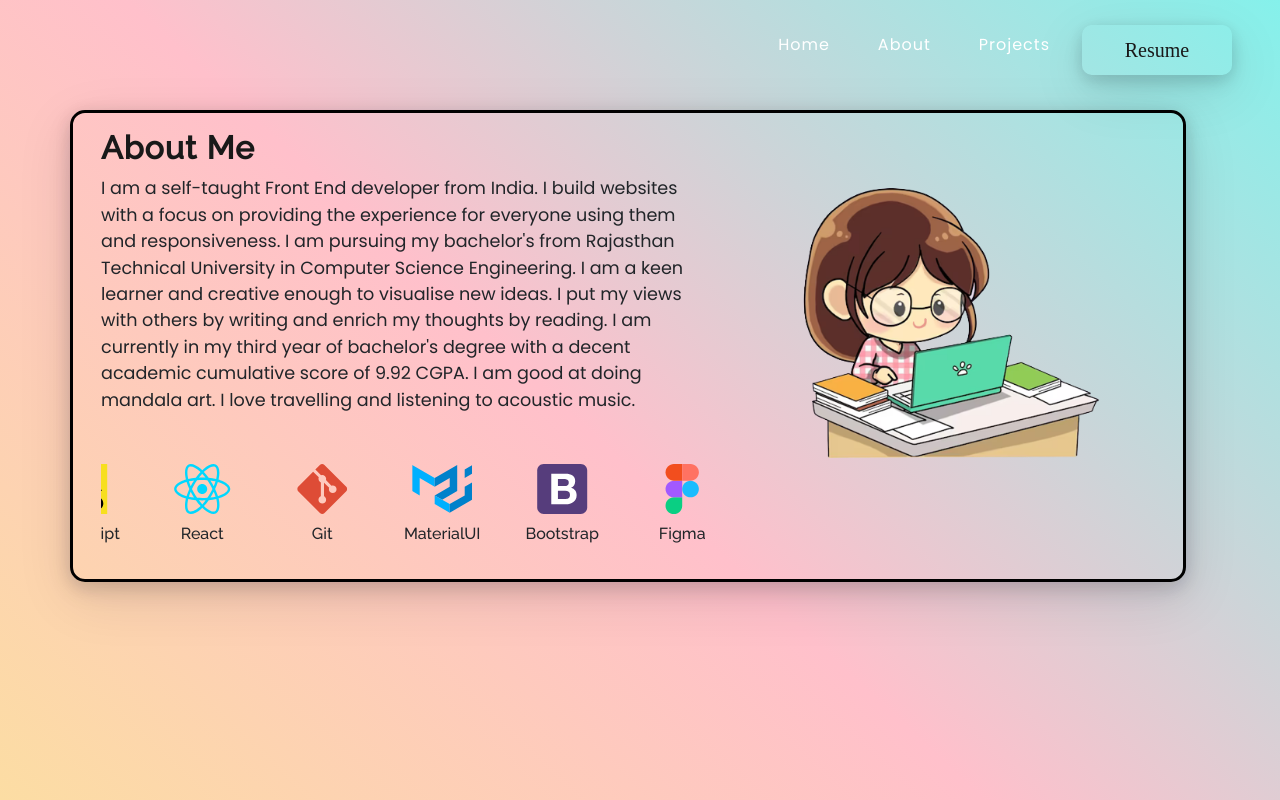
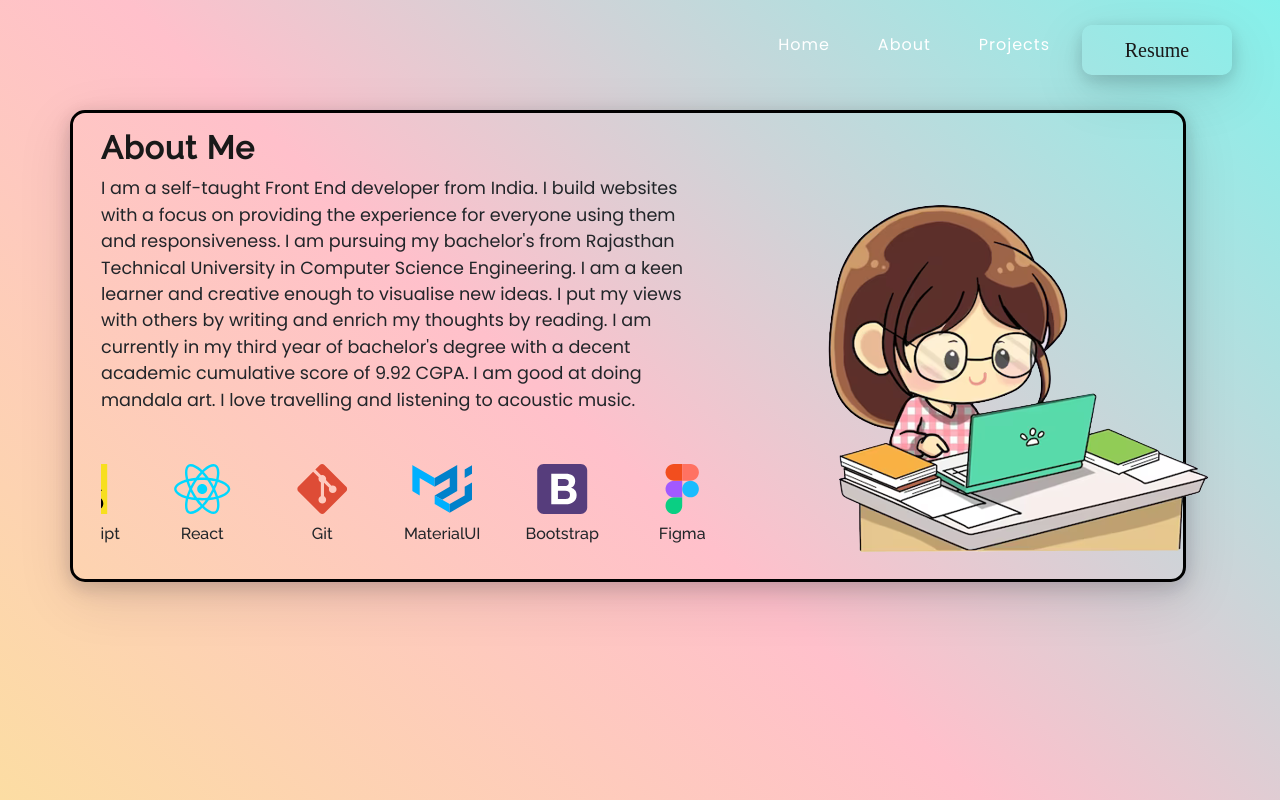
Before and after one commit to kkhushiie/My-portfolio, a React (Vite) app: page /about in a window 1280 px wide. Built offline with nearby package versions, Linux system fonts and the light colour scheme.

Commit message:
last commit

```diff
--- a/src/components/Aboutpage.jsx
+++ b/src/components/Aboutpage.jsx
@@ -2,6 +2,7 @@ import { Container, Row, Col } from 'react-bootstrap'
 import Marquee from "react-fast-marquee";
 import { skillsData } from '../data/SkillsData';
 import { skillsImage } from '../utils/SkillsImage';
+import i6 from '/src/Assets/image6.png';
 import "../pages/style.css";
 function Aboutpage() {
     return (
@@ -33,7 +34,7 @@ function Aboutpage() {
                         </div>
                     </Col>
                     <Col md={5}>
-                        <div className="webimage"></div>
+                        <div className="webimage"><img src='/src/Assets/img31.png'/></div>
                     </Col>
                 </Row>
             </Container>
--- a/src/components/Homepage.jsx
+++ b/src/components/Homepage.jsx
@@ -36,6 +36,7 @@ function Home() {
 
           <Col md={5}>
             <div className="imagedeveloper">
+            <img src='/src/Assets/img12.png'/>
             </div>
           </Col>
         </Row>
--- a/src/pages/style.css
+++ b/src/pages/style.css
@@ -258,7 +258,7 @@
   margin-top: 50px;
   max-width: 550px;
   height: 400px;
-  background-image: url(../assets/img12.png);
+  /* background-image: url(../assets/img12.png); */
   background-size: cover;
   background-position: center;
 }
@@ -377,7 +377,7 @@
 .webimage {
   max-width: 500px;
   height: 350px;
-  background-image: url(../assets/img31.png);
+  /* background-image: url(../assets/img31.png); */
   background-size: cover;
   background-position: center;
 }
```
